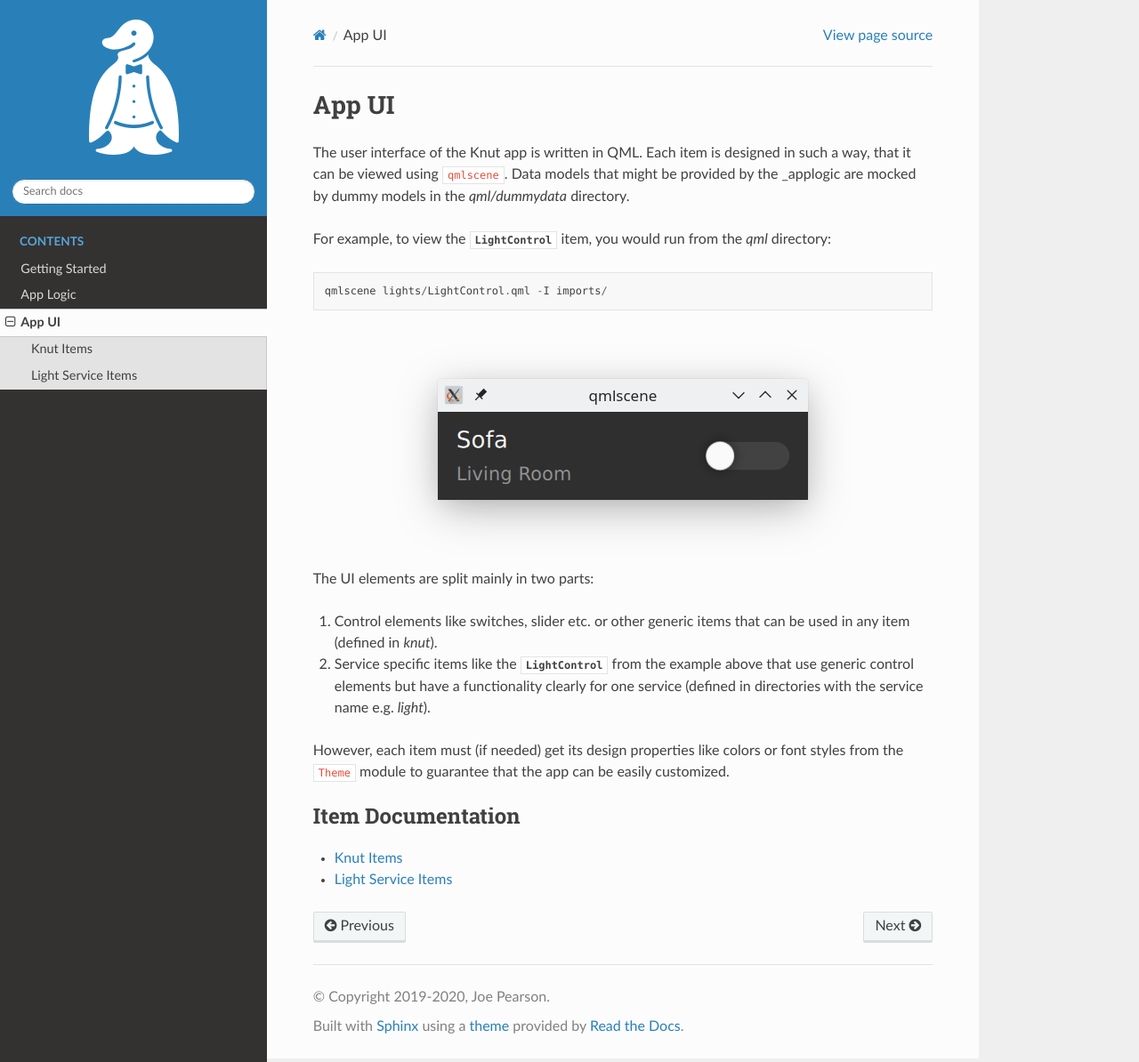
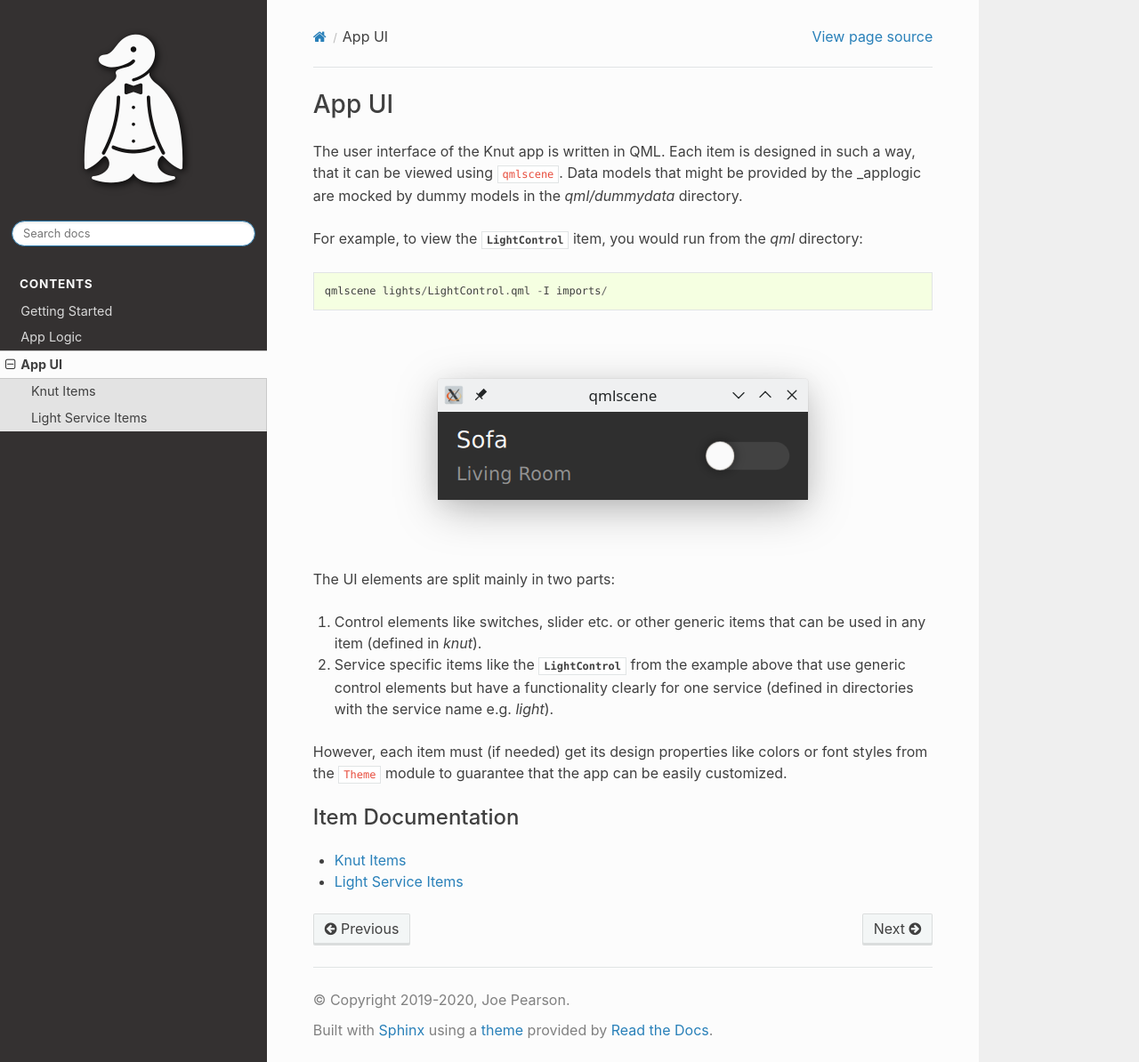
Before and after one commit to pearjo/knut-app, a Sphinx documentation site: the page built from docs/source/appui.rst, in a window 1280 px wide and 1194 px high. Shown: the whole window at 89% size. Built offline with Sphinx 7.4.7 and the Read the Docs theme 2.0.0, drawn with Linux system fonts in a browser that asks for light colours.

Commit message:
docs: Update docu theme
Add a custom CSS file to the documentation, update the app preview
image and the Knut logo in the documentation.

```diff
--- /dev/null
+++ b/docs/source/_static/css/custom.css
@@ -0,0 +1,136 @@
+/**
+ * Various tweaks to the Read the Docs theme. Many colors are also
+ * overridden to use CSS variables. This CSS file is based on the
+ * Godot engine documentation by Juan Linietsky, Ariel Manzur and the
+ * Godot community.
+ */
+
+ /* Default (light) theme colors */
+ :root {
+    --navbar-heading-color: #fafafa;
+
+    --highlight-background-color: #f5ffe1;
+    --highlight-comment-color: #408090;
+    --highlight-keyword-color: #007020;
+    --highlight-keyword2-color: #902000;
+    --highlight-number-color: #208050;
+    --highlight-decorator-color: #4070a0;
+    --highlight-type-color: #007020;
+    --highlight-type2-color: #0e84b5;
+    --highlight-function-color: #06287e;
+    --highlight-operator-color: #666666;
+    --highlight-string-color: #4070a0;
+}
+
+body,
+h1,
+h2,
+h3,
+h4,
+h5,
+h6,
+input[type="text"],
+input[type="button"],
+input[type="reset"],
+input[type="submit"],
+textarea,
+legend,
+.btn,
+.rst-content .toctree-wrapper p.caption,
+.rst-versions {
+    /* Use a system font stack for better performance (no Web fonts required) */
+    font-family: -apple-system, BlinkMacSystemFont, "Segoe UI", Roboto, Oxygen-Sans, Ubuntu, Cantarell, "Helvetica Neue", sans-serif;
+}
+
+h1,
+h2,
+h3,
+h4,
+h5,
+h6,
+legend,
+.rst-content .toctree-wrapper p.caption {
+    /* Use a lighter font for headers (Medium instead of Bold) */
+    font-weight: 500;
+}
+
+/* Syntax highlighting */
+
+.highlight {
+    background-color: var(--highlight-background-color);
+}
+
+.highlight .c1,
+.highlight .cm {
+    color: var(--highlight-comment-color);
+}
+
+.highlight .bp,
+.highlight .k,
+.highlight .kd,
+.highlight .kn,
+.highlight .kt,
+.highlight .ow {
+    color: var(--highlight-keyword-color);
+}
+
+.highlight .cp {
+    color: var(--highlight-keyword2-color);
+}
+
+.highlight .m,
+.highlight .mf,
+.highlight .mi {
+    color: var(--highlight-number-color);
+}
+
+.highlight .na {
+    color: var(--highlight-decorator-color);
+}
+
+.highlight .nb {
+    color: var(--highlight-type-color);
+}
+
+.highlight .nc,
+.highlight .nn,
+.highlight .nv {
+    color: var(--highlight-type2-color);
+}
+
+.highlight .nf,
+.highlight .nt {
+    color: var(--highlight-function-color);
+}
+
+.highlight .o {
+    color: var(--highlight-operator-color);
+}
+
+.highlight .cpf,
+.highlight .s,
+.highlight .s1,
+.highlight .s2,
+.highlight .se {
+    color: var(--highlight-string-color);
+}
+
+.wy-menu-vertical header,
+.wy-menu-vertical p.caption {
+    color: var(--navbar-heading-color);
+
+    /* Improves the appearance of uppercase text */
+    letter-spacing: 0.75px;
+}
+
+.rst-versions .rst-other-versions {
+    color: var(--navbar-heading-color);
+}
+
+/* Navbar's scrollbar styling */
+.wy-menu.wy-menu-vertical {
+    scrollbar-color: var(--navbar-heading-color) var(--navbar-scrollbar-background);
+}
+.wy-menu.wy-menu-vertical::-webkit-scrollbar-thumb {
+    background-color: var(--navbar-heading-color);
+}
--- a/docs/source/conf.py
+++ b/docs/source/conf.py
@@ -13,8 +13,6 @@
 import os
 import subprocess
 import sys
-
-from sphinx.builders.html import StandaloneHTMLBuilder
 
 # -- Project information -----------------------------------------------------
 
@@ -72,7 +70,7 @@ html_theme_options = {
     'prev_next_buttons_location': 'bottom',
     'style_external_links': False,
     'vcs_pageview_mode': '',
-    'style_nav_header_background': '',
+    'style_nav_header_background': '#343131',
     # Toc options
     'collapse_navigation': True,
     'sticky_navigation': True,
@@ -88,7 +86,7 @@ html_static_path = ['_static']
 
 html_logo = '_static/knut.png'
 
-StandaloneHTMLBuilder.supported_image_types = ['image/svg+xml',
-                                               'image/gif',
-                                               'image/png',
-                                               'image/jpeg']
+
+# These paths are either relative to html_static_path
+# or fully qualified paths (eg. https://...)
+html_css_files = ['css/custom.css']
--- a/docs/source/index.rst
+++ b/docs/source/index.rst
@@ -11,7 +11,6 @@ app to provide an user interface to the `Knut server
 
 .. image:: _static/app.png
    :align: center
-   :scale: 50 %
    :alt: screenshot of the app
 
 .. toctree::
```
Also changed, not shown: docs/source/_static/app.png, docs/source/_static/knut.png.
